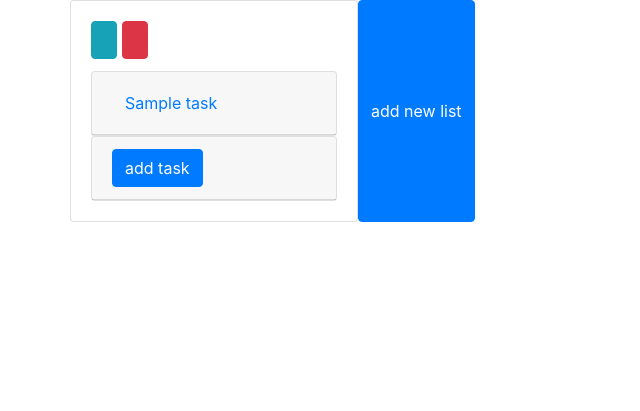
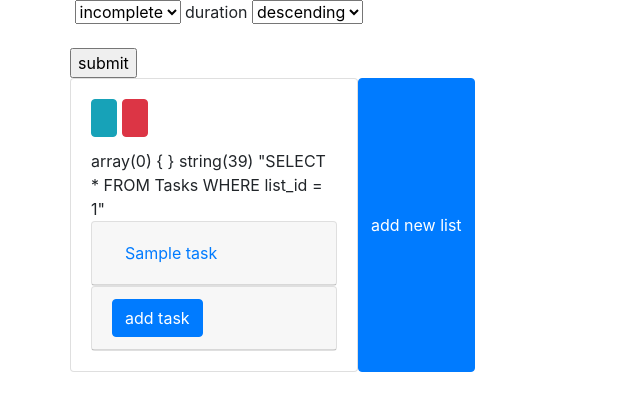
Before and after one commit to Nclemen/ToDoList, a PHP site: page / in a window 1280 px wide. Shown: the top 411 px of the page, without its empty margins (0-640 px from the left). Run offline with PHP 8.4, Linux system fonts and the light colour scheme; tables that the repository leaves empty or names only in its code hold one stand-in row (values such as "Sample post"); data that the repository does not hold is empty; some libraries are stand-ins or nearby versions.

Commit message:
added duration and status in the process of completing filter

```diff
--- a/index.php
+++ b/index.php
@@ -1,6 +1,6 @@
 <?php
  include 'inc/dbc.inc.php';
- include 'inc/crud.inc.php';
+ // include 'inc/crud.inc.php';
 ?>
 
 <!DOCTYPE html>
@@ -17,6 +17,35 @@
   <body>
     <div class="container">
       <div class="row">
+        <form action="" method="post">
+          <div class="form-group">
+            <label for=""></label>
+            <select name="status">
+              <option value="0"
+              <?php
+                if ($_SERVER['REQUEST_METHOD'] === 'POST' && $_POST['status'] === 0) {
+                  echo 'selected';
+                }
+               ?>
+              >incomplete</option>
+              <option value="1"
+              <?php
+                if ($_SERVER['REQUEST_METHOD'] === 'POST' && $_POST['status'] === 1) {
+                  echo 'selected';
+                }
+               ?>
+              >complete</option>
+            </select>
+            <label for="duration">duration</label>
+            <select name="duration">
+              <option value="DESC">descending</option>
+              <option value="ASC">ascending</option>
+            </select>
+          </div>
+          <input type="submit" name="" value="submit">
+        </form>
+      </div>
+      <div class="row">
     <?php
     try {
     $dbh = new PDO("mysql:host=$servername;dbname=$dbname", $username, $password);
@@ -32,8 +61,20 @@
       <button type="button" class="btn btn-danger" data-toggle="modal" data-target=".delete-item-modal-<?php echo $listidentifier ?>"><i class="fas icon-trash"></i></button>
     </h5>
 <?php
-      $sql = "SELECT * FROM Tasks WHERE list_id = " . $list['id'];
+      $sql = "SELECT * FROM Tasks   WHERE list_id = " . $list['id'];
+      $values = array_map ( 'htmlspecialchars' , $_POST );
+      var_dump($values);
+      if ($_SERVER['REQUEST_METHOD'] === 'POST') {
+
+          var_dump($value['duration']);
+
+            $sql = $sql . ' AND status = ' . $value['status'] . ' ORDER BY duration ' . $value['duration'];
+        }
+
+        var_dump($sql);
+
       $tasks = $dbh->query($sql);
+
       foreach ($tasks as $task) {
         $taskidentifier = str_replace( " " , "" ,$task['task_name'] . $task['id']);
         ?>
@@ -48,6 +89,16 @@
         </div>
         <div id="collapse<?php echo $taskidentifier ?>" class="collapse " aria-labelledby="heading<?php echo $taskidentifier ?>" data-parent="#accordion">
           <div class="card-body">
+            <h6><?php echo 'minutes: ' . str_replace(['00:', '00:0' ,':00'],"",$task['duration']) . ' status: ';
+            switch ($task['status']) {
+              case 0:
+                echo 'incomplete';
+                break;
+              case 1:
+                echo 'complete';
+                break;
+            }
+            ?></h6>
             <?php echo $task['task_description'] ?>
             <div>
               <button type="button" class="btn btn-info" data-toggle="modal" data-target=".edit-task-<?php echo $taskidentifier ?>">edit task</button>
@@ -60,7 +111,7 @@
         <div class="modal fade edit-task-<?php echo $taskidentifier ?>" tabindex="-1" role="dialog" aria-labelledby="myLargeModalLabel" aria-hidden="true">
         <div class="modal-dialog modal-lg">
           <div class="modal-content">
-            <form action="" name="taskDescription" method="post">
+            <form action="editTask.php" name="taskDescription" method="post">
                 <input type="hidden" name="taskId" value="<?php echo $task['id'] ?>">
                 <input type="hidden" name="action" value="editTask">
                 <div class="form-group">
@@ -70,6 +121,26 @@
                 <div class="form-group">
                   <label for="taskDescription">Example textarea</label>
                   <textarea class="form-control" name="taskDescription" id="taskDescription" rows="3" maxlength="255"><?php echo $task['task_description'] ?></textarea>
+                </div>
+                <div class="form-group">
+                  <h5>duration</h5>
+                  <label for="minutes">minutes</label>
+                  <input type="number" name="minutes" min="00" max="60" value="<?php echo str_replace(['00:', '00:0' ,':00'],"",$task['duration']) ?>">
+                </div>
+                <div class="form-group">
+                  <label for="status">status</label>
+                  <select name="status">
+                    <option value="0" <?php
+                      if ($task['status' === 0]) {
+                        echo 'selected';
+                      }
+                     ?>>incomplete</option>
+                    <option value="1" <?php
+                    if ($task['status' === 0]) {
+                      echo 'selected';
+                    }
+                    ?>>complete</option>
+                  </select>
                 </div>
                 <input type="submit">
             </form>
@@ -86,7 +157,7 @@
                 </button>
               </div>
               <div class="modal-body">
-              <form action="" method="post">
+              <form action="delete.php" method="post">
                   <input type="hidden" name="id" value="<?php echo $task['id'] ?>">
                   <input type="hidden" name="table" value="Tasks">
                   <input type="submit" name="action" value="delete">
@@ -108,7 +179,8 @@
       <div class="modal fade new-task-<?php echo $list['id'] ?>" tabindex="-1" role="dialog" aria-labelledby="myLargeModalLabel" aria-hidden="true">
       <div class="modal-dialog modal-lg">
         <div class="modal-content">
-          <form action="" name="taskDescription" method="post">
+          <h1>New task</h1>
+          <form action="addTask.php" name="taskDescription" method="post">
               <input type="hidden" name="listId" value="<?php echo $list['id'] ?>">
               <input type="hidden" name="action" value="addTask">
               <div class="form-group">
@@ -116,8 +188,13 @@
                <input type="text" name="taskName">
               </div>
               <div class="form-group">
-                <label for="taskDescription">Example textarea</label>
+                <label for="taskDescription">task description</label>
                 <textarea class="form-control" name="taskDescription" id="taskDescription" rows="3" maxlength="255"></textarea>
+              </div>
+              <div class="form-group">
+                <h5>duration</h5>
+                <label for="minutes">minutes</label>
+                <input type="number" name="minutes" min="00" max="60" value="0">
               </div>
               <input type="submit">
           </form>
@@ -129,7 +206,7 @@
   <div class="modal fade edit-list-modal-<?php echo $listidentifier ?>" tabindex="-1" role="dialog" aria-labelledby="myLargeModalLabel" aria-hidden="true">
     <div class="modal-dialog modal-lg">
       <div class="modal-content">
-        <form action="" method="post">
+        <form action="editList.php" method="post">
             <input type="hidden" name="action" value="editList">
             <input type="hidden" name="id" value="<?php echo $list['id'] ?>">
             <label for="listName">list name</label>
@@ -142,7 +219,7 @@
   <div class="modal fade delete-item-modal-<?php echo $listidentifier ?>" tabindex="-1" role="dialog" aria-labelledby="myLargeModalLabel" aria-hidden="true">
     <div class="modal-dialog modal-lg">
       <div class="modal-content">
-        <form action="" method="post">
+        <form action="delete.php" method="post">
             <input type="hidden" name="action" value="delete">
             <input type="hidden" name="id" value="<?php echo $list['id'] ?>">
             <input type="hidden" name="table" value="Lists">
@@ -164,7 +241,7 @@
     <div class="modal fade bd-new-list-modal" tabindex="-1" role="dialog" aria-labelledby="myLargeModalLabel" aria-hidden="true">
       <div class="modal-dialog modal-lg">
         <div class="modal-content">
-          <form action="" method="post">
+          <form action="addList.php" method="post">
               <input type="hidden" name="action" value="addList">
               <label for="listName">list name</label>
               <input type="text" name="listName">
```
Also changed, not shown: addList.php (added, +22 -0 lines), addTask.php (added, +27 -0 lines), delete.php (added, +54 -0 lines), editList.php (added, +22 -0 lines), editTask.php (added, +25 -0 lines).
